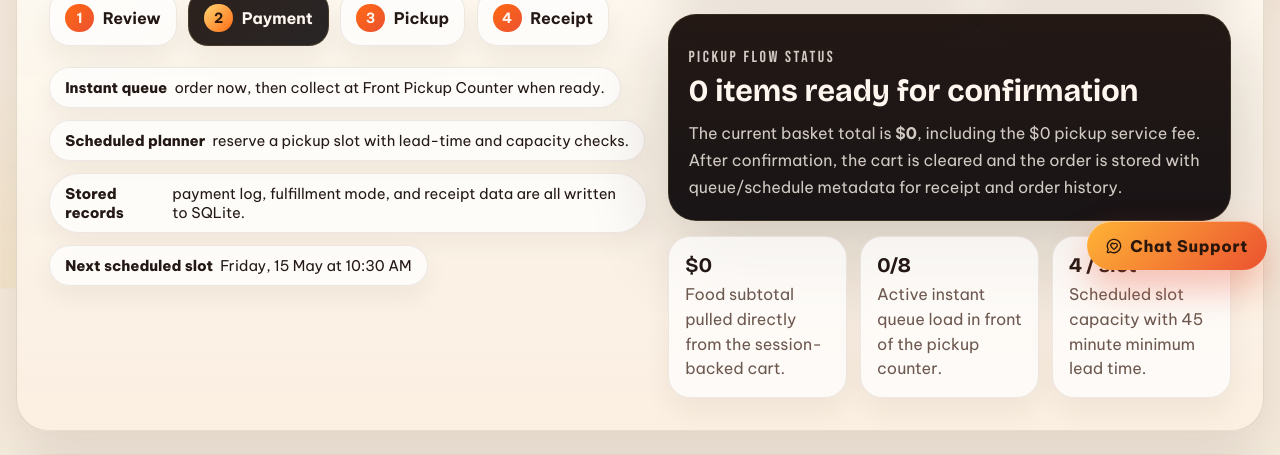
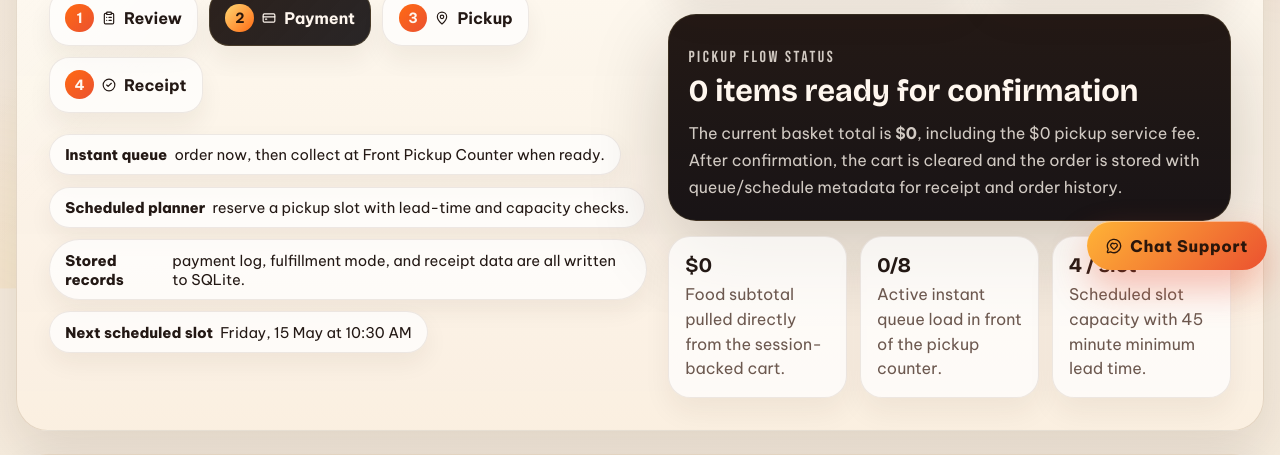
Before and after one commit to jov30/agile-proj, a Flask app: page /payment in a window 1280 px wide. Shown: the part 517-972 px from the top of the page. Run offline with Flask 3, Linux system fonts and the light colour scheme; data that the repository does not hold is empty; some libraries are stand-ins or nearby versions.

Commit message:
Refresh checkout step bar, customer profile heading and orders hero
Checkout step indicator now pairs a number with the matching Lucide icon
(review, payment, pickup, receipt) so the funnel feels deliberate. The
primary Pay button gains a lock icon and shine sweep, the busy state
shows an animated spinner, and a trust line clarifies the simulation.
Customer profile and orders pages echo the same gradient-headline +
icon eyebrow treatment we applied to admin so the brand pattern feels
unified.

```diff
--- a/templates/menu/checkout.html
+++ b/templates/menu/checkout.html
@@ -919,24 +919,24 @@
   <section class="checkout-hero section-panel">
     <div class="checkout-hero__grid">
       <div class="checkout-hero__copy">
-        <p class="eyebrow">Checkout orchestration</p>
-        <h1 class="section-title checkout-hero__title">Instant queue or scheduled pickup, in one checkout flow.</h1>
+        <p class="eyebrow inline-flex items-center gap-1.5"><i data-lucide="credit-card" class="!w-3.5 !h-3.5"></i>Checkout orchestration</p>
+        <h1 class="section-title checkout-hero__title">Instant queue or scheduled pickup, in <span class="gradient-text">one checkout flow</span>.</h1>
         <p class="section-copy">
           Choose instant online ordering to receive a live queue number at the counter, or keep the scheduled
           planner for time-slot pickup. Both flows share the same payment, receipt, and order history logic.
         </p>
         <div class="checkout-steps">
-          <a href="{{ url_for('orders.checkout') }}" class="checkout-step {% if entry_step == 'checkout' %}is-active{% endif %}">
-            <strong>1</strong> Review
+          <a href="{{ url_for('orders.checkout') }}" class="checkout-step {% if entry_step == 'checkout' %}is-active{% endif %} inline-flex items-center gap-2">
+            <strong>1</strong> <i data-lucide="clipboard-list" class="!w-3.5 !h-3.5"></i> Review
           </a>
-          <a href="{{ url_for('orders.payment') }}" class="checkout-step {% if entry_step == 'payment' %}is-active{% endif %}">
-            <strong>2</strong> Payment
+          <a href="{{ url_for('orders.payment') }}" class="checkout-step {% if entry_step == 'payment' %}is-active{% endif %} inline-flex items-center gap-2">
+            <strong>2</strong> <i data-lucide="credit-card" class="!w-3.5 !h-3.5"></i> Payment
           </a>
-          <a href="{{ url_for('orders.pickup_planner') }}" class="checkout-step {% if entry_step == 'pickup' %}is-active{% endif %}">
-            <strong>3</strong> Pickup
+          <a href="{{ url_for('orders.pickup_planner') }}" class="checkout-step {% if entry_step == 'pickup' %}is-active{% endif %} inline-flex items-center gap-2">
+            <strong>3</strong> <i data-lucide="map-pin" class="!w-3.5 !h-3.5"></i> Pickup
           </a>
-          <a href="{{ url_for('orders.receipt') }}" class="checkout-step">
-            <strong>4</strong> Receipt
+          <a href="{{ url_for('orders.receipt') }}" class="checkout-step inline-flex items-center gap-2">
+            <strong>4</strong> <i data-lucide="check-circle-2" class="!w-3.5 !h-3.5"></i> Receipt
           </a>
         </div>
         <div class="pill-row">
@@ -1372,16 +1372,29 @@
 
             <div class="checkout-aside__actions">
               <button
-                class="button button--primary checkout-submit"
+                class="button button--primary checkout-submit shine-button"
                 type="submit"
                 form="checkout-form"
                 id="checkout-submit"
                 data-grand-total="{{ grand_total_display }}"
               >
-                <span class="checkout-submit__idle" id="checkout-submit-idle">Pay {{ grand_total_display }} & Confirm Order</span>
-                <span class="checkout-submit__busy">Processing payment...</span>
+                <span class="checkout-submit__idle inline-flex items-center justify-center gap-2" id="checkout-submit-idle">
+                  <i data-lucide="lock" class="!w-4 !h-4"></i>
+                  Pay {{ grand_total_display }} &amp; Confirm Order
+                </span>
+                <span class="checkout-submit__busy inline-flex items-center justify-center gap-2">
+                  <i data-lucide="loader-2" class="!w-4 !h-4 animate-spin"></i>
+                  Processing payment...
+                </span>
               </button>
-              <a href="{{ url_for('orders.cart') }}" class="button button--secondary">Full cart view</a>
+              <a href="{{ url_for('orders.cart') }}" class="button button--secondary inline-flex items-center justify-center gap-2">
+                <i data-lucide="shopping-cart" class="!w-4 !h-4"></i>
+                Full cart view
+              </a>
+            </div>
+            <div class="flex items-center gap-3 text-xs text-stone-500 px-2 mt-1">
+              <span class="grid place-items-center w-7 h-7 rounded-full bg-emerald-500/15 text-emerald-700 shrink-0"><i data-lucide="shield-check" class="!w-3.5 !h-3.5"></i></span>
+              Simulated checkout for demo purposes — no real payment is captured.
             </div>
           </div>
         </section>
--- a/templates/user/orders.html
+++ b/templates/user/orders.html
@@ -510,8 +510,8 @@
     <section class="orders-hero section-panel">
       <div class="orders-hero__grid">
         <div>
-          <p class="eyebrow">Customer order history</p>
-          <h1 class="section-title">Filter, inspect, and repeat previous pickup orders.</h1>
+          <p class="eyebrow inline-flex items-center gap-1.5"><i data-lucide="receipt-text" class="!w-3.5 !h-3.5"></i>Customer order history</p>
+          <h1 class="section-title">Filter, inspect, and repeat <span class="gradient-text">previous pickup orders</span>.</h1>
           <p class="section-copy">
             Order history now supports both instant queue and scheduled pickup records, with filters, detail view,
             reorder prefill, dynamic instant ETA updates, and website notification history across each order record.
--- a/templates/user/profile.html
+++ b/templates/user/profile.html
@@ -782,9 +782,9 @@
             </div>
           </div>
           <div class="profile-nameplate__text">
-            <p class="eyebrow" style="margin-bottom: 0.4rem;">MCQ Membership</p>
+            <p class="eyebrow inline-flex items-center gap-1.5" style="margin-bottom: 0.4rem;"><i data-lucide="sparkles" class="!w-3.5 !h-3.5"></i>MCQ Membership</p>
             <h1>{{ membership.member_name }}</h1>
-            <p>{{ membership.member_email }}</p>
+            <p class="inline-flex items-center gap-1.5"><i data-lucide="mail" class="!w-3.5 !h-3.5 opacity-60"></i>{{ membership.member_email }}</p>
           </div>
         </div>
 
```
